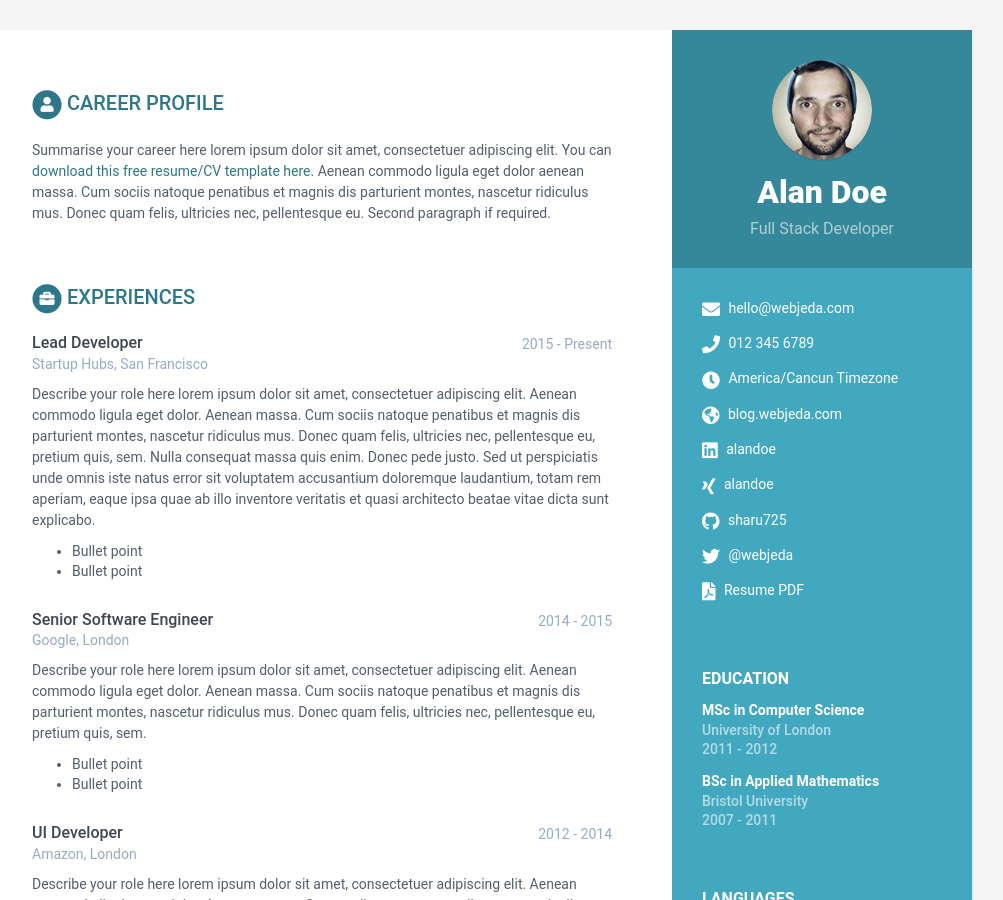
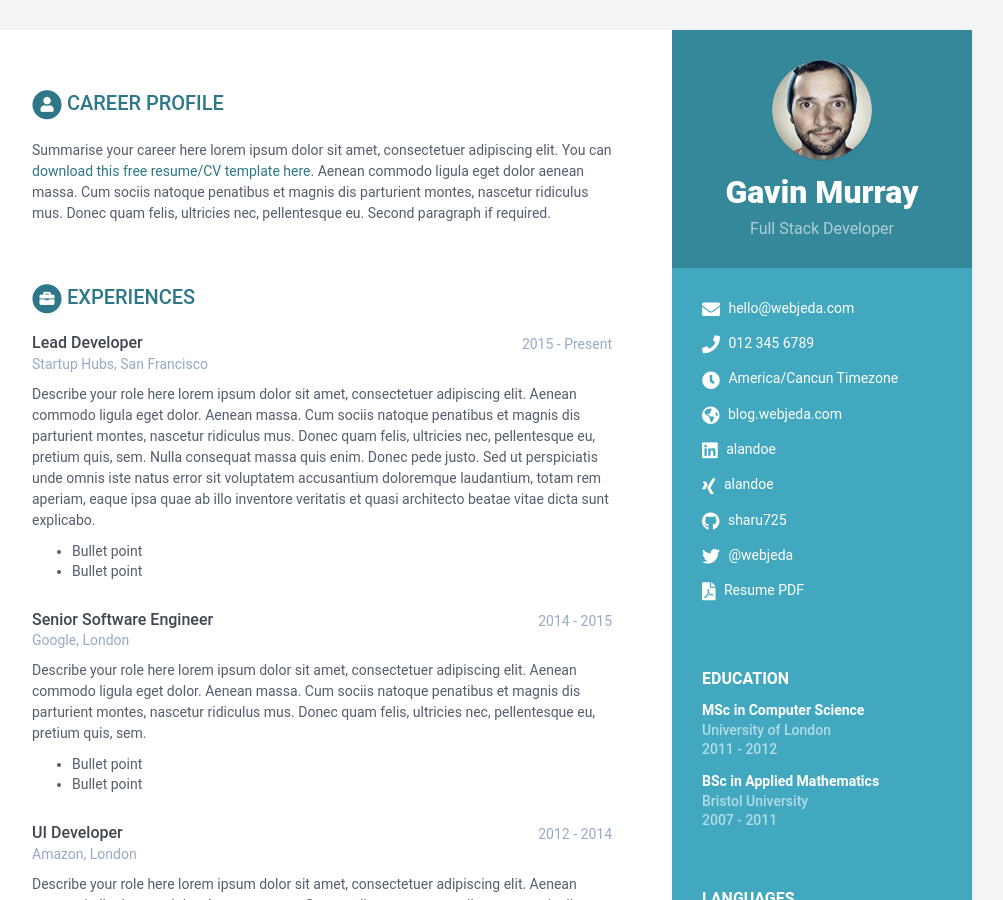
Before and after one commit to gav-murray/gav-murray.github.io, a Jekyll site: the page built from index.html, in a window 1280 px wide and 900 px high. Shown: the whole window, without its empty margins (168-1171 px from the left). Built offline with Jekyll 4.4.1, drawn with Linux system fonts in a browser that asks for light colours.

Commit message:
Update data.yml
Updated name

```diff
--- a/_data/data.yml
+++ b/_data/data.yml
@@ -8,7 +8,7 @@ sidebar:
     education: True # set to False if you want education in main section instead of in sidebar
 
     # Profile information
-    name: Alan Doe
+    name: Gavin Murray
     tagline: Full Stack Developer
     avatar: profile.png  #place a 100x100 picture inside /assets/images/ folder and provide the name of the file below
 
```
